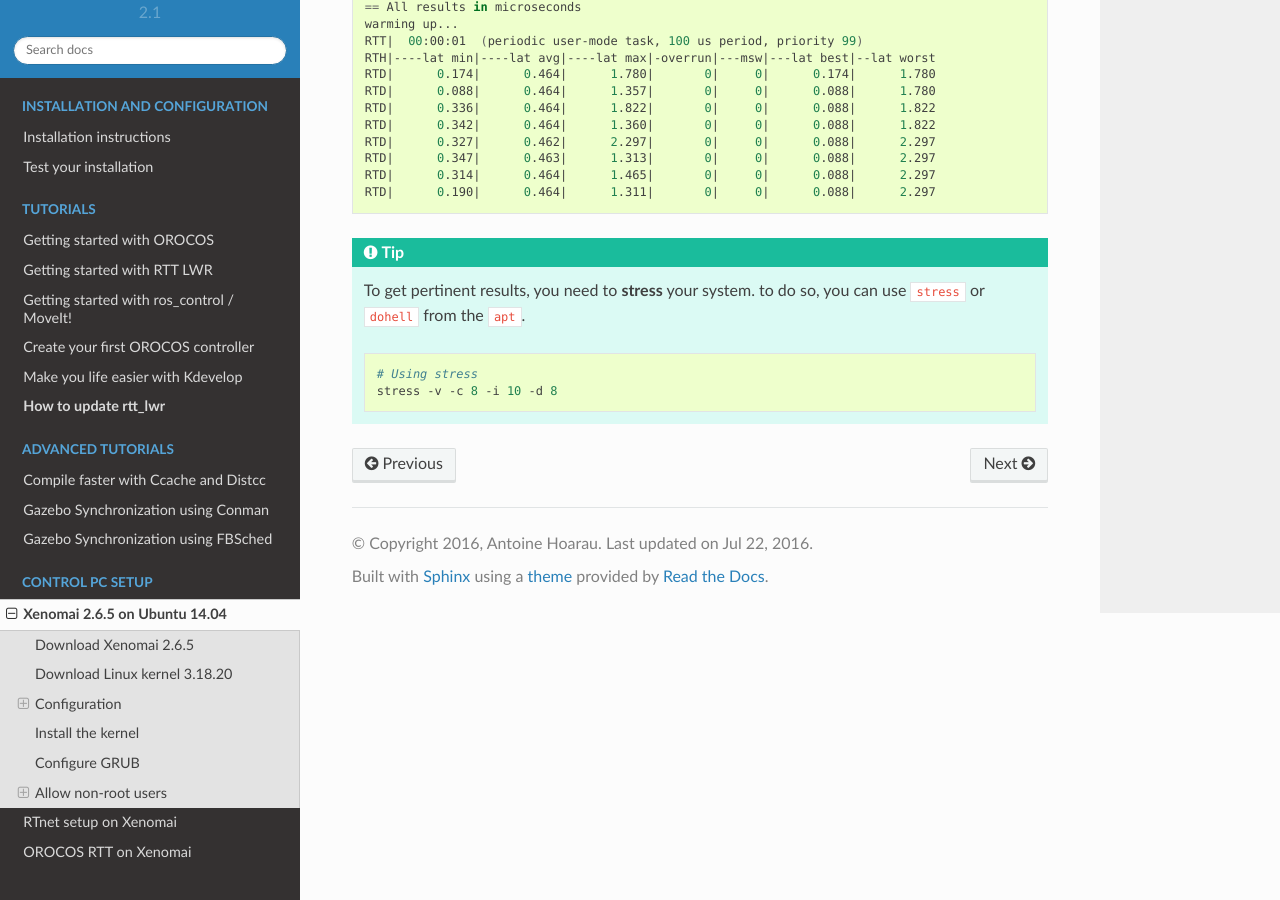
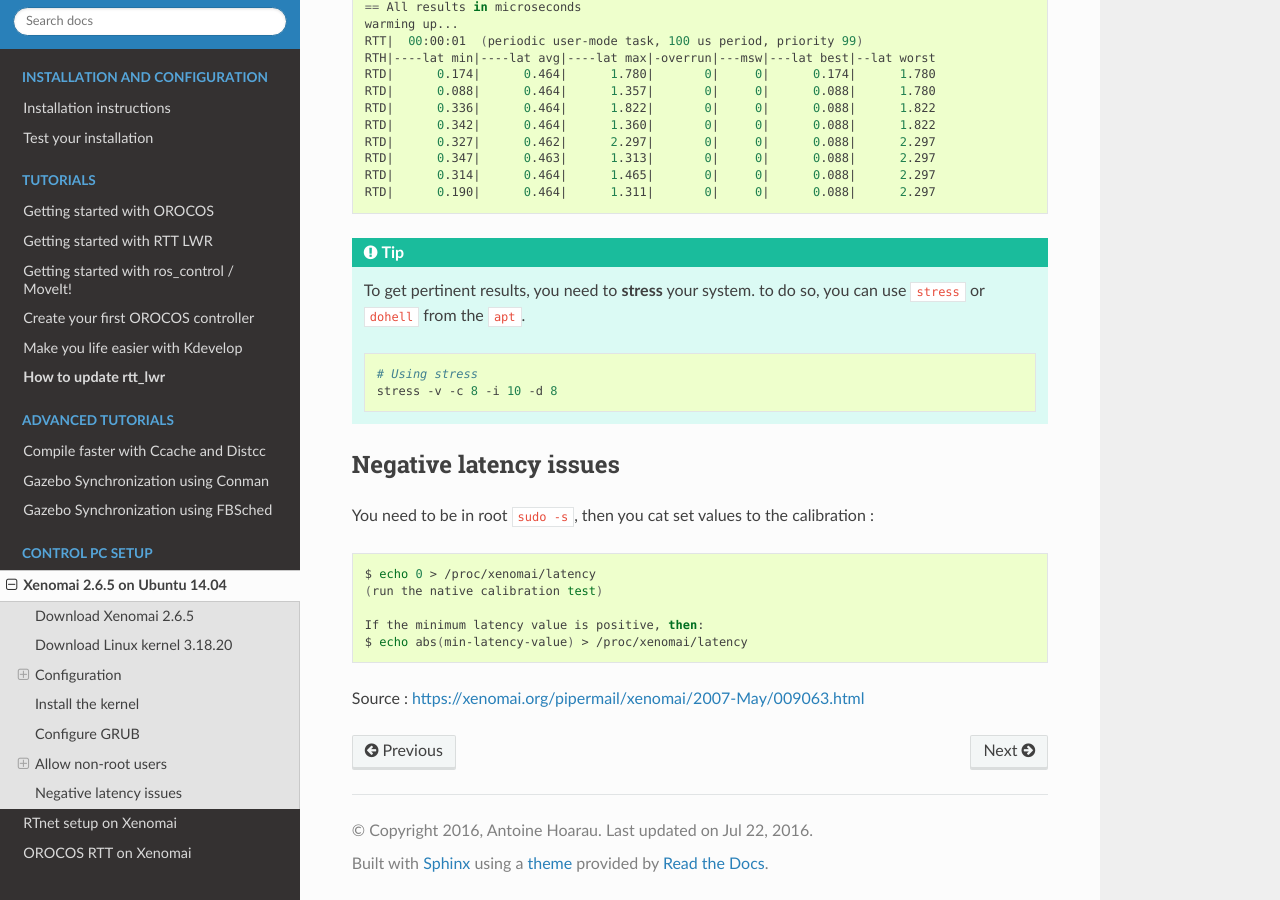
Before and after one commit to kuka-isir/rtt_lwr, a Sphinx documentation site: the page built from docs/source/rtpc/xenomai.rst, in a window 1280 px wide and 900 px high, scrolled down 4039 px. Built offline with Sphinx 7.4.7 and the Read the Docs theme 2.0.0, drawn with Linux system fonts in a browser that asks for light colours.

Commit message:
Update xenomai.rst

```diff
--- a/docs/source/rtpc/xenomai.rst
+++ b/docs/source/rtpc/xenomai.rst
@@ -238,3 +238,18 @@ This loop will allow you to monitor a xenomai latency. Here's the output for a i
 
         # Using stress
         stress -v -c 8 -i 10 -d 8
+
+Negative latency issues
+~~~~~~~~~~~~~~~~~~~~~~~
+
+You need to be in root ``sudo -s``, then you cat set values to the calibration :
+
+.. code-block:: bash
+
+    $ echo 0 > /proc/xenomai/latency
+    (run the native calibration test)
+
+    If the minimum latency value is positive, then:
+    $ echo abs(min-latency-value) > /proc/xenomai/latency
+
+Source : https://xenomai.org/pipermail/xenomai/2007-May/009063.html
```
